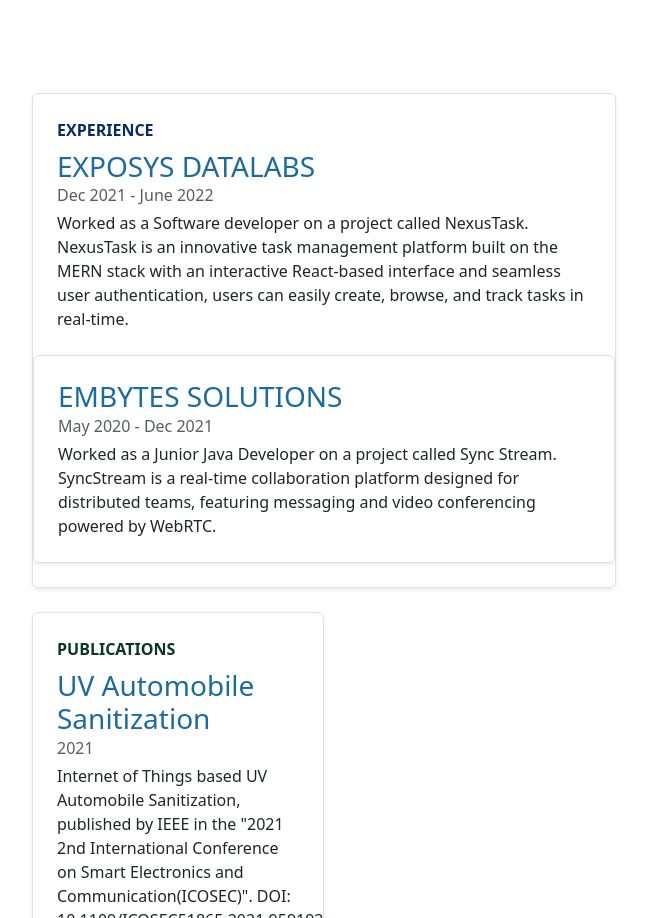
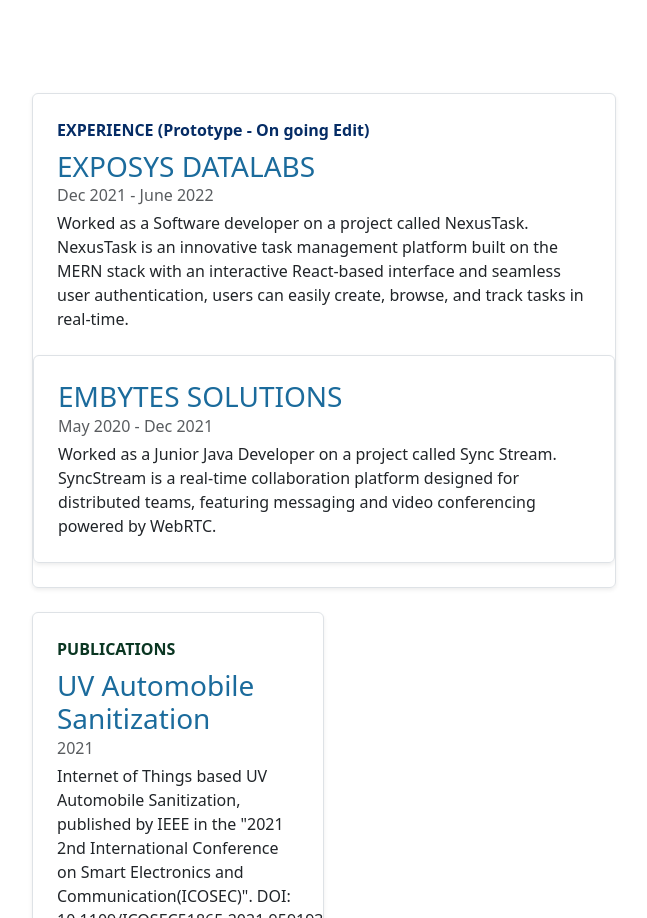
Before and after one commit to charantatineni/my-portfolio, a plain HTML site: page index.html in a window 1280 px wide. Shown: the part 799-1717 px from the top of the page, without its empty margins (12-659 px from the left). Drawn offline with nearby package versions, Linux system fonts and the light colour scheme.

Commit message:
Update index.html

```diff
--- a/index.html
+++ b/index.html
@@ -52,7 +52,7 @@
       <div class="col-md-6">
         <div class="row g-0 border rounded overflow-hidden flex-md-row mb-4 shadow-sm h-md-250 position-relative">
           <div class="col p-4 d-flex flex-column position-static">
-            <strong class="d-inline-block mb-2 text-primary-emphasis">EXPERIENCE </strong>
+            <strong class="d-inline-block mb-2 text-primary-emphasis">EXPERIENCE (Prototype - On going Edit)</strong>
 
             <h3 style="color:#1b6b9c" class="mb-0">EXPOSYS DATALABS</h3>
             <div class="mb-1 text-body-secondary">Dec 2021 - June 2022	</div>
```
